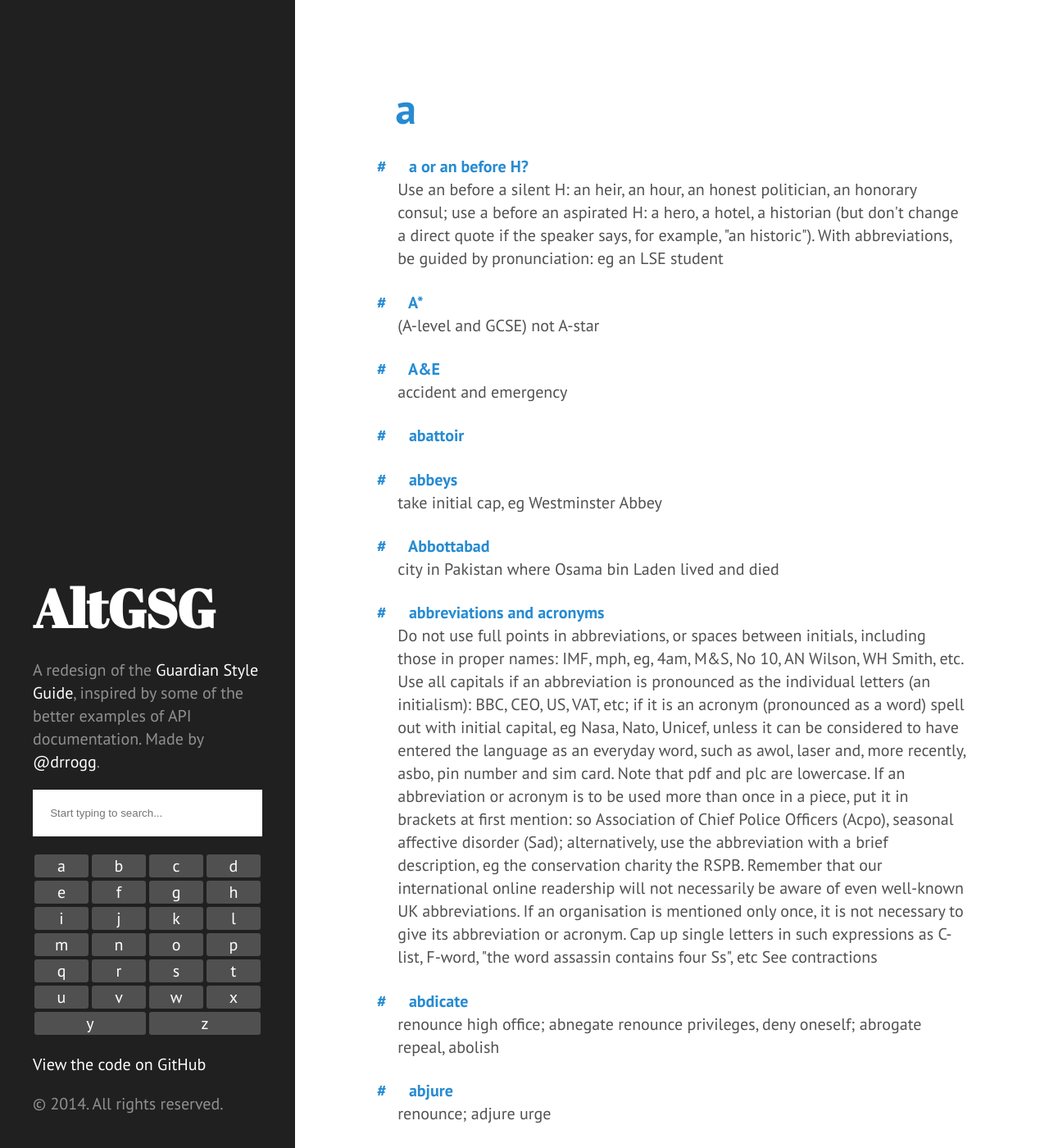
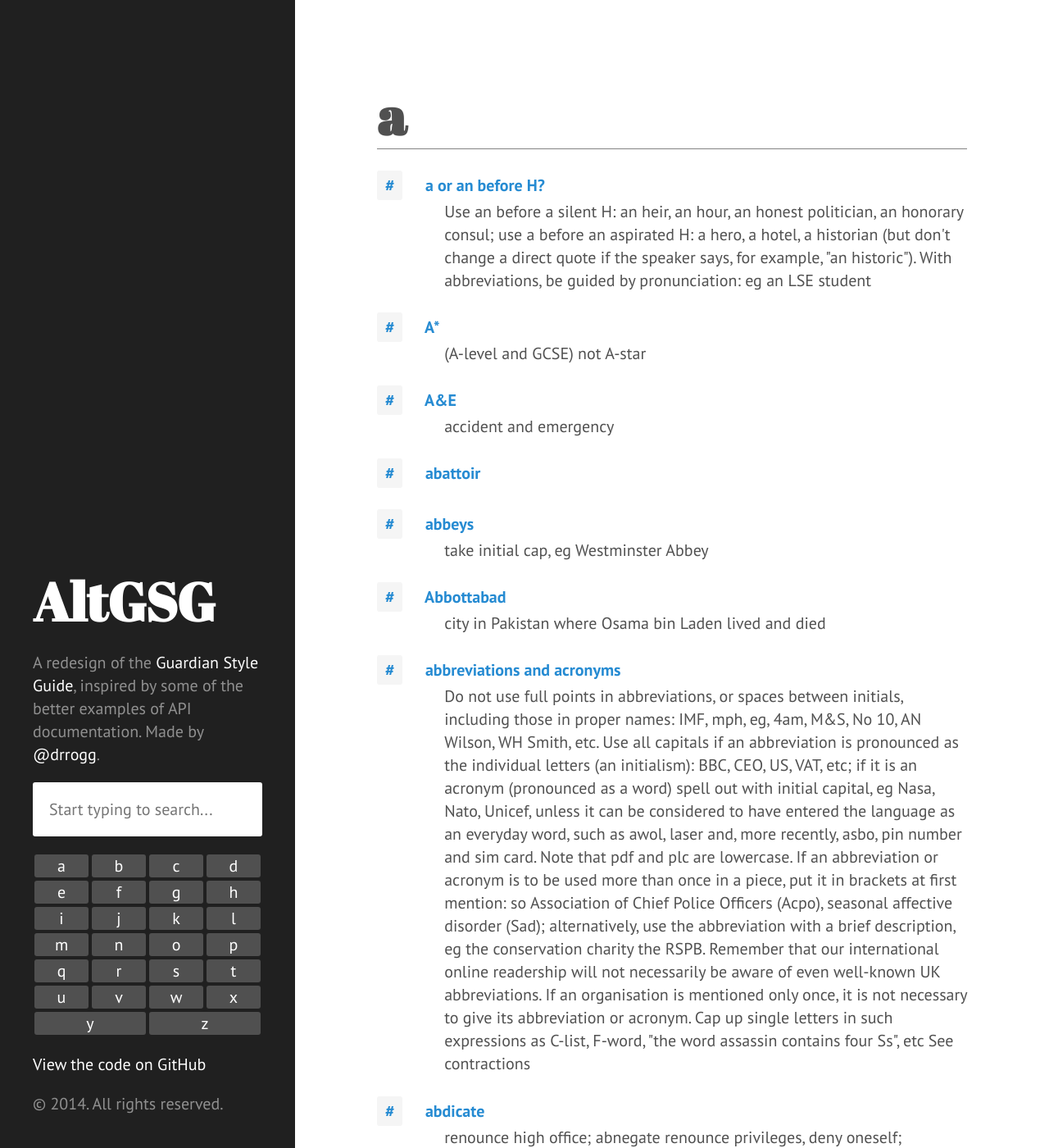
Before and after one commit to rogerhutchings/styleguide, a Jekyll site: the page built from index.html, in a window 1280 px wide and 1400 px high. Shown: the whole window at 82% size. Built offline with Jekyll 4.4.1, drawn with Linux system fonts in a browser that asks for light colours; Markdown is read by kramdown in place of the engine named in the settings.

Commit message:
More styling, permalink titles

```diff
--- /dev/null
+++ b/_sass/globals/_fonts.sass
@@ -0,0 +1,2 @@
+$font-heading: "Abril Fatface", serif
+$font-body: "PT Sans", Helvetica, Arial, sans-serif
--- a/_sass/includes/_sidebar.sass
+++ b/_sass/includes/_sidebar.sass
@@ -60,9 +60,13 @@
 
     #search
         width: 100%
-        padding: ms(0.5)
+        padding: 1rem
+        border-radius: 3px
         margin: 0
         border: 0
+        font:
+            family: $font-body
+            size: 1rem
 
     .sidebar-alphabet
         display: flex
--- a/_sass/style.sass
+++ b/_sass/style.sass
@@ -3,6 +3,7 @@
 @import compass/css3/shared
 
 @import globals/variables
+@import globals/fonts
 @import globals/colours
 @import globals/layout
 @import globals/typography
--- a/assets/style.css
+++ b/assets/style.css
@@ -8,11 +8,11 @@
 }
 
 /* line 13, ../_sass/mixins/_link.sass */
-dl dt .title, .sidebar .sidebar-alphabet li a {
+h2 a, dl dt .title, .sidebar .sidebar-alphabet li a {
   text-decoration: none;
 }
 /* line 15, ../_sass/mixins/_link.sass */
-dl dt .title:hover, .sidebar .sidebar-alphabet li a:hover, dl dt .title:focus, .sidebar .sidebar-alphabet li a:focus {
+h2 a:hover, dl dt .title:hover, .sidebar .sidebar-alphabet li a:hover, h2 a:focus, dl dt .title:focus, .sidebar .sidebar-alphabet li a:focus {
   text-decoration: none;
 }
 
@@ -50,6 +50,7 @@
 html {
   font-family: "PT Sans", Helvetica, Arial, sans-serif;
   line-height: 1.4;
+  color: #202020;
 }
 @media (min-width: 48rem) {
   /* line 1, ../_sass/globals/_typography.sass */
@@ -64,31 +65,40 @@
   }
 }
 
-/* line 13, ../_sass/globals/_typography.sass */
+/* line 14, ../_sass/globals/_typography.sass */
 h2 {
-  font-size: 2.56578rem;
-  margin-left: 1.125rem;
+  font-size: 3.24732rem;
+  font-family: "Abril Fatface", serif;
+  border-bottom: 1px solid #838383;
+}
+/* line 21, ../_sass/globals/_typography.sass */
+h2 a {
+  color: #505050;
 }
 
-/* line 18, ../_sass/globals/_typography.sass */
+/* line 26, ../_sass/globals/_typography.sass */
 dl {
   margin-top: 0;
   margin-bottom: 1.125rem;
 }
-/* line 23, ../_sass/globals/_typography.sass */
+/* line 31, ../_sass/globals/_typography.sass */
 dl dt {
   position: relative;
   font-weight: bold;
   margin-top: 1.26563rem;
 }
-/* line 34, ../_sass/globals/_typography.sass */
+/* line 41, ../_sass/globals/_typography.sass */
 dl dt .permalink {
   margin-right: 1.125rem;
+  padding: 0.2rem 0.5rem;
+  background: whitesmoke;
+  border-radius: 3px;
+  display: inline-block;
 }
-/* line 39, ../_sass/globals/_typography.sass */
+/* line 50, ../_sass/globals/_typography.sass */
 dl dd {
   margin: 0;
-  margin-left: 1.26563rem;
+  margin-left: 4.10989rem;
 }
 
 /* line 1, ../_sass/globals/_livesearch.sass */
@@ -166,23 +176,26 @@
 /* line 61, ../_sass/includes/_sidebar.sass */
 .sidebar #search {
   width: 100%;
-  padding: 1.06066rem;
+  padding: 1rem;
+  border-radius: 3px;
   margin: 0;
   border: 0;
+  font-family: "PT Sans", Helvetica, Arial, sans-serif;
+  font-size: 1rem;
 }
-/* line 67, ../_sass/includes/_sidebar.sass */
+/* line 71, ../_sass/includes/_sidebar.sass */
 .sidebar .sidebar-alphabet {
   display: flex;
   flex-wrap: wrap;
   justify-content: center;
   padding: 0;
 }
-/* line 73, ../_sass/includes/_sidebar.sass */
+/* line 77, ../_sass/includes/_sidebar.sass */
 .sidebar .sidebar-alphabet li {
   list-style: none;
   flex: 1 0 3.24732rem;
 }
-/* line 77, ../_sass/includes/_sidebar.sass */
+/* line 81, ../_sass/includes/_sidebar.sass */
 .sidebar .sidebar-alphabet li a {
   display: block;
   text-align: center;
@@ -190,7 +203,7 @@
   margin: 2px;
   border-radius: 3px;
 }
-/* line 84, ../_sass/includes/_sidebar.sass */
+/* line 88, ../_sass/includes/_sidebar.sass */
 .sidebar .sidebar-alphabet li a:hover, .sidebar .sidebar-alphabet li a:focus {
   background: #838383;
 }
--- a/index.html
+++ b/index.html
@@ -11,7 +11,7 @@
         {% for definition in section.definitions %}
             {% if definition.title %}
             <dt data-slug="{{ definition.slug }}">
-                <a class="permalink" href="/#{{ definition.slug }}">#</a>
+                <a class="permalink" title="Permalink to '{{ definition.title }}'" href="/#{{ definition.slug }}">#</a>
                 <a class="title" name="{{ definition.slug }}">{{ definition.title }}</a>
             </dt>
             {% endif %}
```
Also changed, not shown: _sass/globals/_typography.sass (+17 -5 lines).
